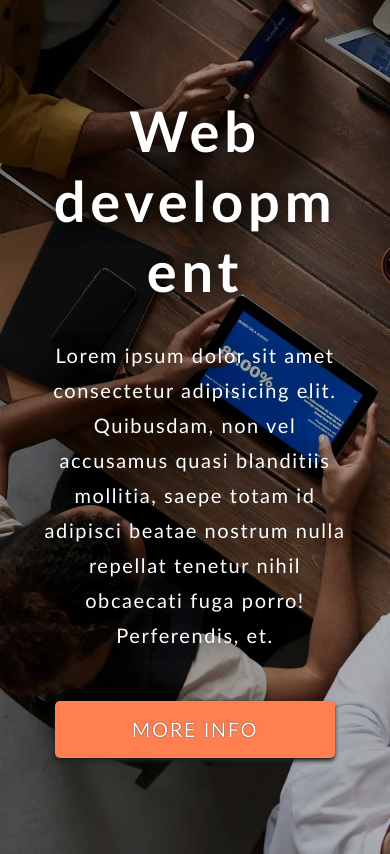
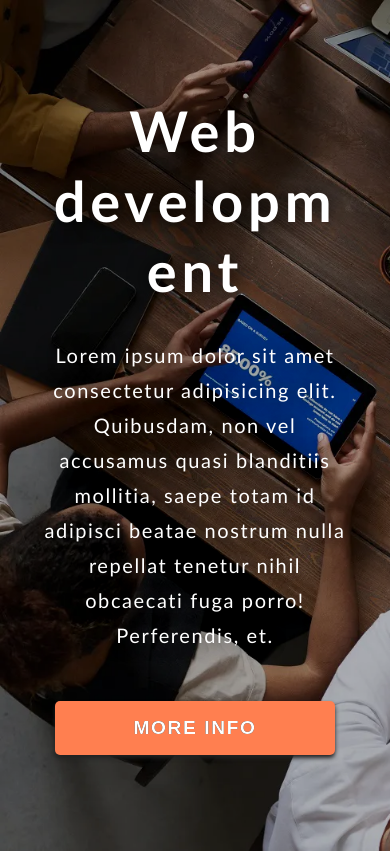
Before and after one commit to alvdev/pure-html-css-js, a PHP site: page / in a window 390 px wide. Shown: the part 82-936 px from the top of the page. Run offline with PHP 8.4, Linux system fonts and the light colour scheme.

Commit message:
Fixed a few responsive menu issues and changed some css properties

```diff
--- a/flex-hero-header/css/style.css
+++ b/flex-hero-header/css/style.css
@@ -1,4 +1,4 @@
-/* Lato 300 */
+/* Lato Font Family */
 @font-face {
     font-family: Lato;
     font-weight: 300;
@@ -26,6 +26,8 @@
     font-display: swap;
 }
 
+/* Reset styles */
+
 * {
     margin: 0;
     padding: 0;
@@ -46,10 +48,24 @@ a {
     text-decoration: none;
     color: #555;
     font-weight: bold;
+    padding: .5rem 1rem;
 }
 
 a:hover {
-    color: #000;
+    background-color: #222;
+    color: #fff;
+    border-radius: 5px;
+}
+
+button {
+    border: none;
+    border-radius: 5px;
+    padding: 1rem 2rem;
+    text-transform: uppercase;
+    font-size: 1.2rem;
+    letter-spacing: .1rem;
+    text-shadow: 0 0 black;
+    font-weight: bold;
 }
 
 p {
@@ -128,16 +144,11 @@ nav > * {
 .btn {
     background-color: rgb(255, 127, 80);
     color: #fff;
-    border-radius: 5px;
-    padding: 1rem 2rem;
-    text-transform: uppercase;
     width: 50%;
     margin: 0 auto;
     box-shadow: 0 3px 4px #222;
     position: relative;
     margin-top: 1rem;
-    font-weight: normal;
-    text-shadow: 0 0 1px black
 }
 
 .btn:hover {
@@ -181,11 +192,12 @@ nav > * {
     }
 
     .menu {
+        text-transform: uppercase;
         position: fixed;
-        background-color: rgb(255, 160, 122, 95%);
+        background-color: rgb(255, 127, 80, 95%);
         width: 80%;
         right: 0;
-        height: 100%;
+        height: 100vh;
         z-index: 9;
         top: 0;
         justify-content: flex-start;
@@ -195,14 +207,15 @@ nav > * {
     }
 
     .menu a {
-        color: #000;
+        color: #fff;
         font-size: 1.25rem;
         display: block;
         padding: 2rem;
     }
 
-    .menu a:hover {
-        background-color: rgb(255, 127, 80);
+    .menu a:hover,
+    .menu a:focus {
+        background-color: rgb(255, 160, 122);
     }
 
     /* End Responsive Menu */
--- a/flex-hero-header/index.html
+++ b/flex-hero-header/index.html
@@ -36,7 +36,7 @@
             <div class="wrapper">
                 <h1>Web development</h1>
                 <p>Lorem ipsum dolor sit amet consectetur adipisicing elit. Quibusdam, non vel accusamus quasi blanditiis mollitia, saepe totam id adipisci beatae nostrum nulla repellat tenetur nihil obcaecati fuga porro! Perferendis, et.</p>
-                <a class="btn" href="#">More info</a>
+                <button class="btn" href="#">More info</button>
             </div>
         </section>
     </header>
```
Also changed, not shown: 1 other file.
